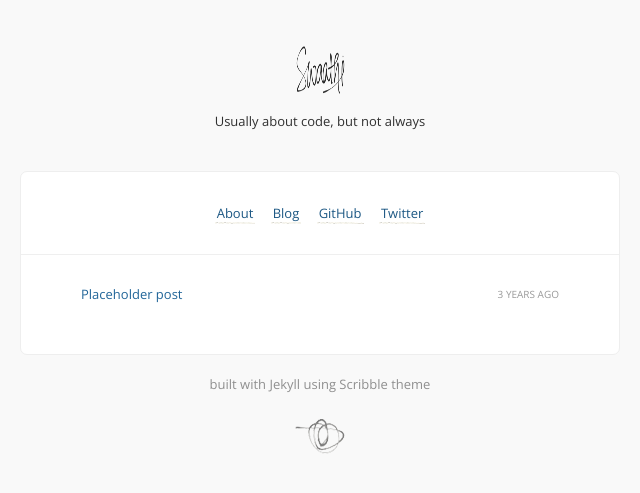
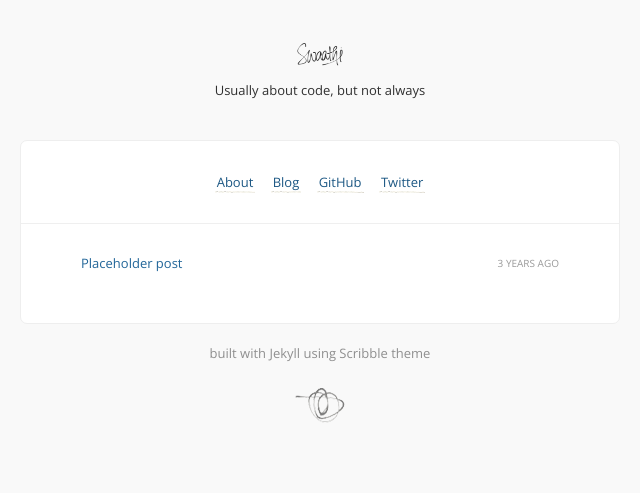
Before and after one commit to swaathi/swaathi.github.io, a Jekyll site: the page built from index.html, in a window 1280 px wide. Shown: the top 493 px of the page, without its empty margins (320-960 px from the left). Built offline with Jekyll 4.4.1, drawn with Linux system fonts in a browser that asks for light colours; comment, search, counter and statistics services are not loaded.

Commit message:
Minor minor change

```diff
--- a/_includes/header.html
+++ b/_includes/header.html
@@ -1,4 +1,4 @@
 <header>
-<a id="go-back-home" href="{{ site.url }}"><img src="{{ site.url }}/images/og.png" alt="scribble" width="53" height="59"></a>
+<a id="go-back-home" href="{{ site.url }}"><img src="{{ site.url }}/images/og.png" alt="scribble" width="50" height="28"></a>
 <p>Usually about code, but not always</p>
 </header>
```
